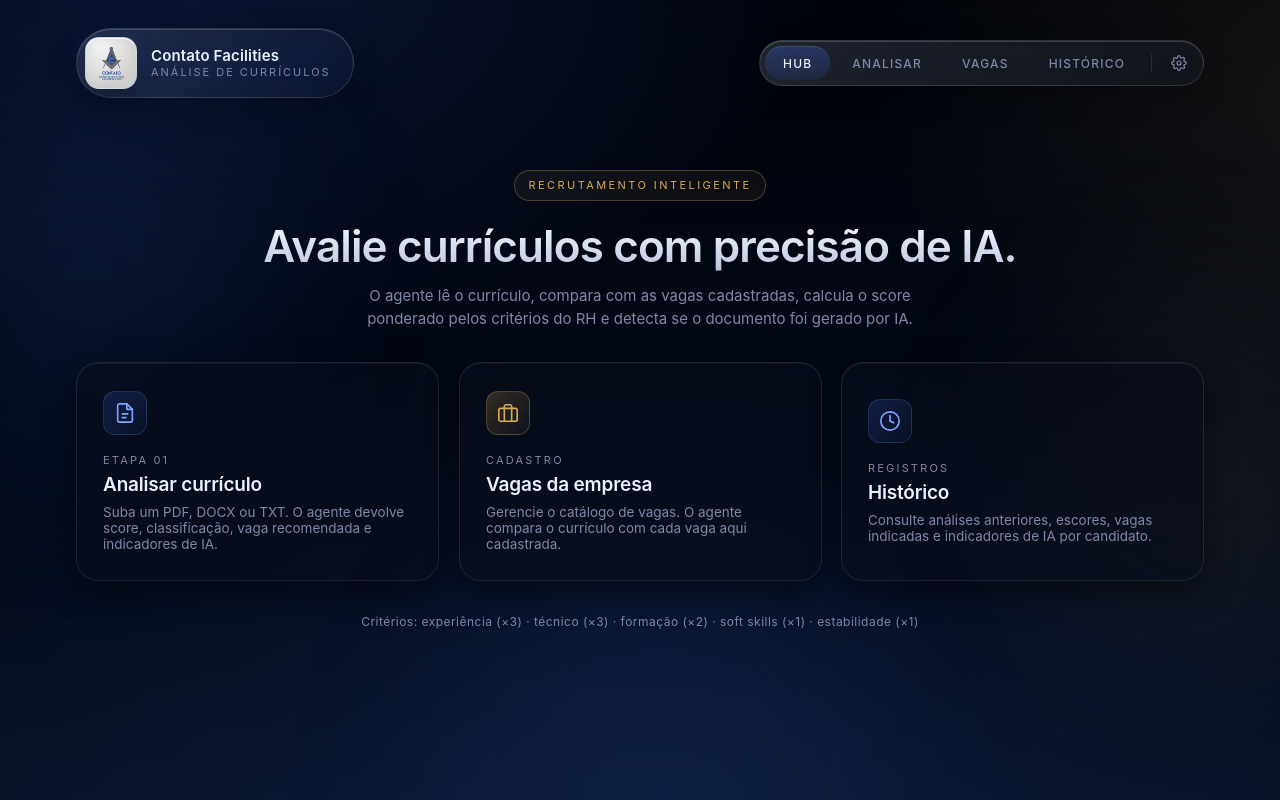
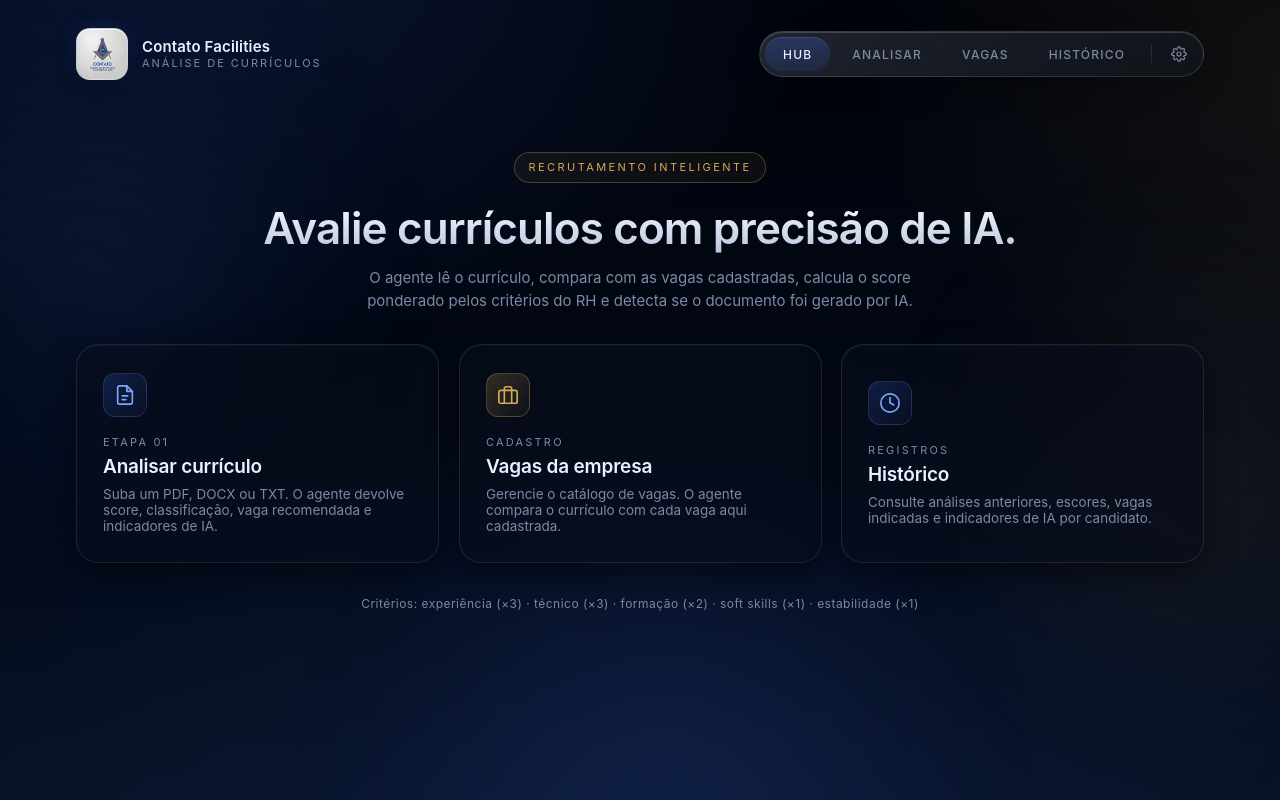
Before and after one commit to rafaelbranco-rgb/Portal-de-analise-de-curriculos, a Flask app: page / in a window 1280 px wide. Run offline with Flask 3, Linux system fonts and the light colour scheme; some libraries are stand-ins or nearby versions.

Commit message:
UI: remove a pílula do logo; nome desliza para dentro da foto ao minimizar
- .brand sem fundo de vidro (só a foto + nome).
- Foto da logo (z-index 2) por cima; o nome (z-index 1) desliza para a
  esquerda (translateX) e some atrás da foto ao minimizar; reaparece no hover.
- Mantida a pílula de vidro do menu (direita).

Co-Authored-By: Claude Opus 4.8 (1M context) <noreply@anthropic.com>

```diff
--- a/static/css/styles.css
+++ b/static/css/styles.css
@@ -213,15 +213,15 @@ body::after {
   padding-right: 18px;
 }
 
-/* Logo: fica só a foto (o nome colapsa) — pílula vira um círculo limpo */
+/* Logo: o nome desliza para dentro da foto (atrás dela) e some */
 .topbar.topbar-min .brand {
-  opacity: 0.7;
-  padding: 8px;
+  opacity: 0.85;
 }
 .topbar.topbar-min .brand-title {
   max-width: 0;
   opacity: 0;
   margin-left: -14px;
+  transform: translateX(-30px) scale(0.92);
 }
 
 /* Menu: colapsa os botões de página, mantendo só a engrenagem */
@@ -251,6 +251,7 @@ body::after {
   max-width: 240px;
   opacity: 1;
   margin-left: 0;
+  transform: none;
 }
 .topbar.topbar-min .topnav:hover {
   opacity: 1;
@@ -273,24 +274,13 @@ body::after {
   display: flex;
   align-items: center;
   gap: 14px;
-  /* Liquid glass translúcido, igual ao menu */
-  background:
-    linear-gradient(135deg, rgba(255, 255, 255, 0.12), rgba(255, 255, 255, 0.02)),
-    rgba(12, 18, 34, 0.24);
-  border: 1px solid rgba(255, 255, 255, 0.12);
-  padding: 8px 22px 8px 8px;
-  border-radius: 999px;
-  transition: transform 0.5s cubic-bezier(0.22, 1, 0.36, 1),
-    opacity 0.45s ease, padding 0.45s cubic-bezier(0.22, 1, 0.36, 1);
-  will-change: transform;
-  backdrop-filter: blur(24px) saturate(165%);
-  -webkit-backdrop-filter: blur(24px) saturate(165%);
-  box-shadow:
-    inset 0 1px 0 rgba(255, 255, 255, 0.16),
-    0 10px 30px rgba(0, 0, 0, 0.22);
+  /* Sem pílula: só a foto da logo + o nome ao lado */
+  transition: opacity 0.45s ease;
 }
 
 .brand-mark {
+  position: relative;
+  z-index: 2; /* foto por cima, para o nome sumir atrás dela na animação */
   width: 52px;
   height: 52px;
   border-radius: 14px;
@@ -314,6 +304,8 @@ body::after {
 }
 
 .brand-title {
+  position: relative;
+  z-index: 1; /* atrás da foto da logo */
   display: flex;
   flex-direction: column;
   gap: 2px;
@@ -322,7 +314,8 @@ body::after {
   overflow: hidden;
   white-space: nowrap;
   transition: max-width 0.45s cubic-bezier(0.22, 1, 0.36, 1),
-    opacity 0.3s ease, margin 0.45s ease;
+    opacity 0.3s ease, margin 0.45s ease,
+    transform 0.45s cubic-bezier(0.22, 1, 0.36, 1);
 }
 
 .brand-title strong {
```
